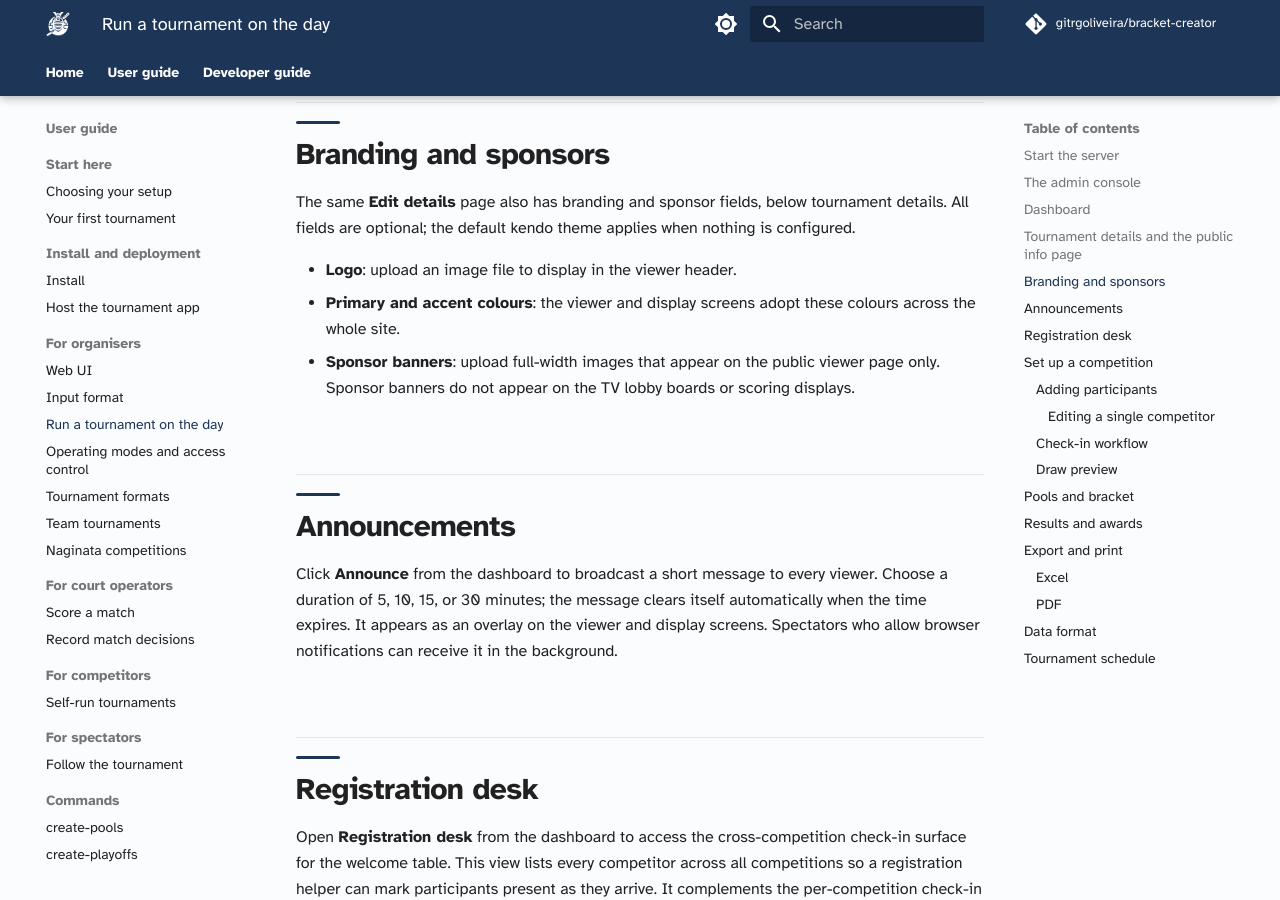
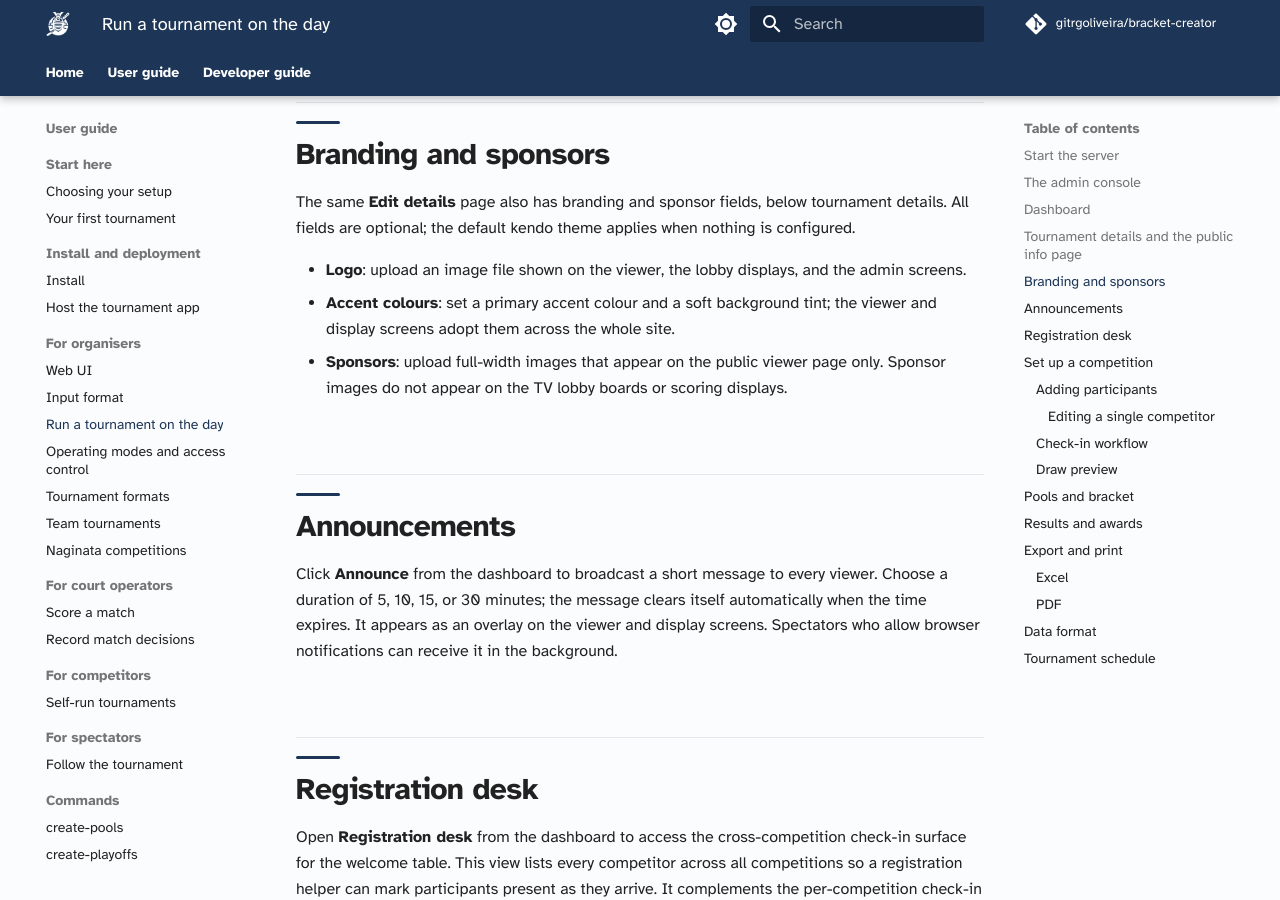
Before and after one commit to gitrgoliveira/bracket-creator, an MkDocs documentation site: the page built from docs/user-guide/organisers/run-tournament.md, in a window 1280 px wide and 900 px high, scrolled down 2970 px. Built offline with MkDocs 1.6.1 and Material for MkDocs 9.7.7, drawn with Linux system fonts in a browser that asks for light colours; comment, search, counter and statistics services are not loaded; some of the changed text lies outside the part shown.

Commit message:
docs: fix tri-review round-9 findings (fabricated/inexact UI labels vs source)
An accuracy-exhaustive review round (provenance-irrelevant, held to a
100%-trust bar) found a cluster of wrong UI labels the earlier rounds
missed, concentrated in the least-scrutinised pages. All verified
verbatim against source before fixing.

serve web UI (web/index.html), in web-ui.md:
- format picker: "Pools & Playoffs / Playoffs Only" -> "Pools and
  Playoffs / Playoffs (Knockout Tournament)" (index.html:70,61)
- "Assign Seeds" button -> "Seed Participants" (index.html:237)
- removed the claim of drag-and-drop seeding: the only drag-drop is the
  CSV file-upload area (web/js/app.js), the seeding modal is number
  fields only
- "Generate" -> "Create Tournament" (index.html:396)

mobile/tournament app (web-mobile/js/*.jsx):
- court console has no "Scores" tab (admin_shiaijo.jsx has no tab bar);
  the score editor opens inline from a match card. Fixed
  scoring-a-match.md and re-scoped recording-decisions.md's "Scores tab"
  to the competition page, where it does exist (admin_competition.jsx:258).
- league competitions label the tab "League", not "Pools"
  (admin_competition.jsx:253): fixed team-tournaments.md's League branch
  and noted the League label in recording-decisions.md's chusen panel.
- run-tournament.md: "Check-in and Seeding" -> "Check-in & Seeding"
  (admin_participants.jsx:894); branding bullets aligned to the real
  controls (Accent colours, Sponsors, logo shown on viewer/lobby/admin);
  download labels carry the "(.xlsx)" suffix (admin_schedule_export.jsx).

Left as-is after verification: first-tournament.md's "Scores tab" (the
competition-page quickstart context, where it exists - the review's own
verifier rejected that finding); run-tournament.md:141 "Pools tab"
(mixed-format pool->bracket advancement, where the tab is "Pools"); the
CLI command pages' descriptive "Pools & Playoffs"/"Playoffs Only" (no CLI
UI to contradict); the decorative "Start competition ->" arrow glyph.

Co-Authored-By: Claude Opus 4.8 <noreply@anthropic.com>

```diff
--- a/docs/user-guide/organisers/run-tournament.md
+++ b/docs/user-guide/organisers/run-tournament.md
@@ -69,9 +69,9 @@ Set the **Public URL** field to the externally reachable address of your app (fo
 
 The same **Edit details** page also has branding and sponsor fields, below tournament details. All fields are optional; the default kendo theme applies when nothing is configured.
 
-- **Logo**: upload an image file to display in the viewer header.
-- **Primary and accent colours**: the viewer and display screens adopt these colours across the whole site.
-- **Sponsor banners**: upload full-width images that appear on the public viewer page only. Sponsor banners do not appear on the TV lobby boards or scoring displays.
+- **Logo**: upload an image file shown on the viewer, the lobby displays, and the admin screens.
+- **Accent colours**: set a primary accent colour and a soft background tint; the viewer and display screens adopt them across the whole site.
+- **Sponsors**: upload full-width images that appear on the public viewer page only. Sponsor images do not appear on the TV lobby boards or scoring displays.
 
 ## Announcements
 
```
Also changed, not shown: other parts of docs/user-guide/organisers/run-tournament.md (+3 -3 lines), docs/user-guide/court-operators/recording-decisions.md (+2 -2 lines), docs/user-guide/court-operators/scoring-a-match.md (+1 -1 lines), docs/user-guide/organisers/team-tournaments.md (+1 -1 lines), docs/user-guide/organisers/web-ui.md (+3 -3 lines).
